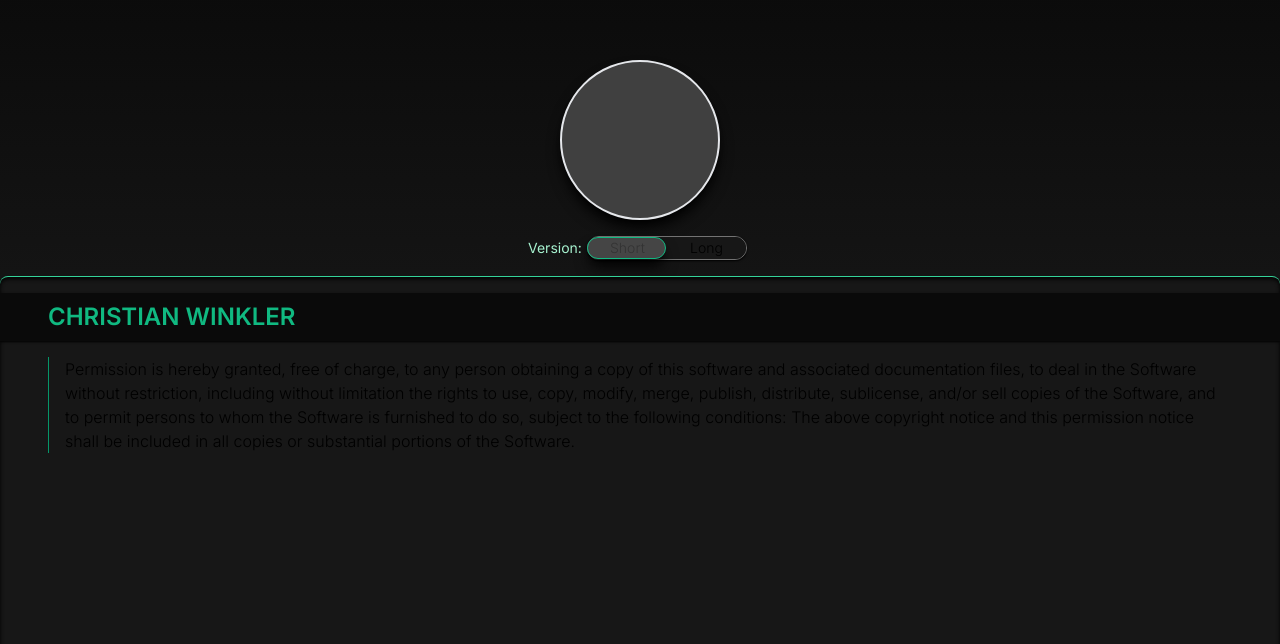
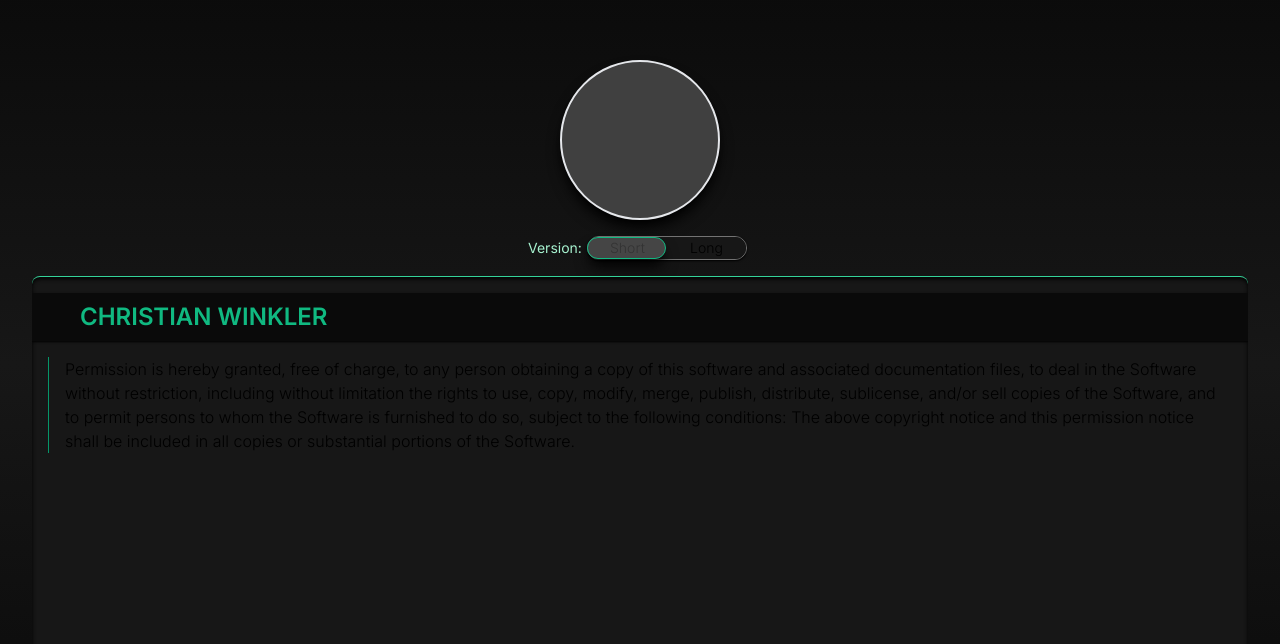
Before and after one commit to cwinkdev/web-resume, a Next.js app: page / in a window 1280 px wide. Shown: the part 836-1480 px from the top of the page. Built offline with nearby package versions, Linux system fonts and the light colour scheme.

Commit message:
about spacing

```diff
--- a/app/components/About.tsx
+++ b/app/components/About.tsx
@@ -8,7 +8,7 @@ const About = () => {
   return (
     <section
       id="about"
-      className="pt-20 h-screen w-full text-center bg-gradient-to-b from-neutral-950 via-neutral-900 to-neutral-950"
+      className="pt-20 p-8 h-screen w-full text-center bg-gradient-to-b from-neutral-950 via-neutral-900 to-neutral-950"
     >
       <div className="border-2 rounded-full shadow-lg shadow-black h-40 bg-neutral-700 w-40 mx-auto my-4"></div>
 
@@ -66,7 +66,7 @@ const About = () => {
               CHRISTIAN WINKLER
             </h2>
           </div>
-          <div className="flex px-12 mt-4">
+          <div className="flex px-4 mt-4">
             <div className="border-r border-emerald-600"></div>
             <p className={`pl-4 text-left font-light duration-300`}>
               {aboutMeText}
```
